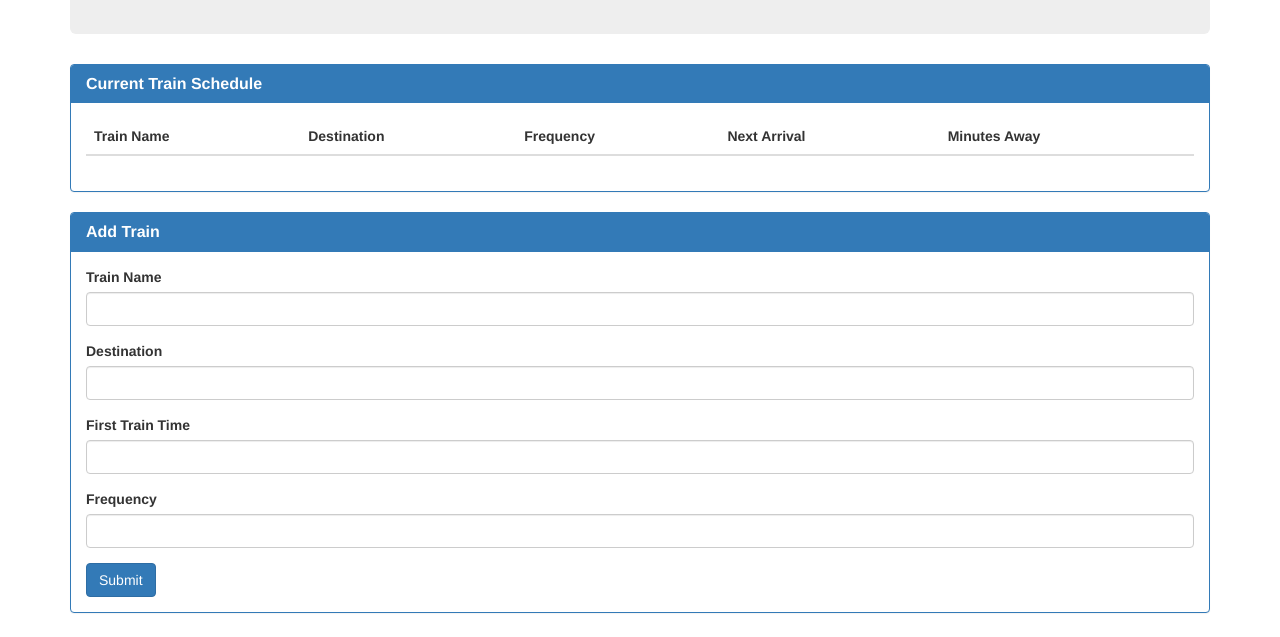
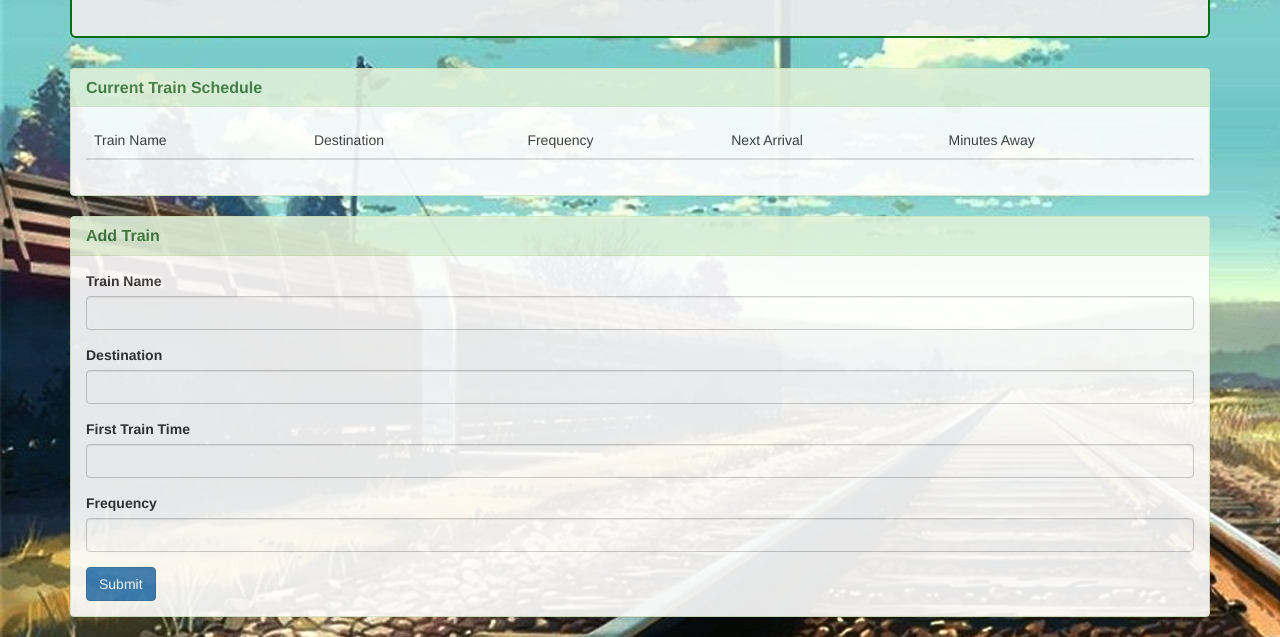
Before and after one commit to dantesta/TrainScheduler, a plain HTML site: page index.html in a window 1280 px wide. Shown: the part 208-845 px from the top of the page. Drawn offline with nearby package versions, Linux system fonts and the light colour scheme; no server answers.

Commit message:
added styling

```diff
--- a/assets/css/reset.css
+++ b/assets/css/reset.css
@@ -0,0 +1,48 @@
+/* http://meyerweb.com/eric/tools/css/reset/
+   v2.0 | 20110126
+   License: none (public domain)
+*/
+
+html, body, div, span, applet, object, iframe,
+h1, h2, h3, h4, h5, h6, p, blockquote, pre,
+a, abbr, acronym, address, big, cite, code,
+del, dfn, em, img, ins, kbd, q, s, samp,
+small, strike, strong, sub, sup, tt, var,
+b, u, i, center,
+dl, dt, dd, ol, ul, li,
+fieldset, form, label, legend,
+table, caption, tbody, tfoot, thead, tr, th, td,
+article, aside, canvas, details, embed,
+figure, figcaption, footer, header, hgroup,
+menu, nav, output, ruby, section, summary,
+time, mark, audio, video {
+	margin: 0;
+	padding: 0;
+	border: 0;
+	font-size: 100%;
+	font: inherit;
+	vertical-align: baseline;
+}
+/* HTML5 display-role reset for older browsers */
+article, aside, details, figcaption, figure,
+footer, header, hgroup, menu, nav, section {
+	display: block;
+}
+body {
+	line-height: 1;
+}
+ol, ul {
+	list-style: none;
+}
+blockquote, q {
+	quotes: none;
+}
+blockquote:before, blockquote:after,
+q:before, q:after {
+	content: '';
+	content: none;
+}
+table {
+	border-collapse: collapse;
+	border-spacing: 0;
+}
--- a/assets/css/style.css
+++ b/assets/css/style.css
@@ -0,0 +1,22 @@
+body {
+	background-image: url(../images/train.jpg);
+
+}
+
+.jumbotron {
+	background-blend-mode: multiply;
+	opacity: 0.9;
+	border: 2px solid darkgreen;
+}
+
+
+.panel {
+	background-blend-mode: multiply;
+	opacity: 0.9;
+
+
+}
+
+.panel-heading {
+	background-color: orange;
+}
--- a/index.html
+++ b/index.html
@@ -6,6 +6,8 @@
 
     <meta charset="UTF-8">
     <title>Train Scheduler</title>
+
+    <link rel="stylesheet" href="https://cdnjs.cloudflare.com/ajax/libs/meyer-reset/2.0/reset.css">
 
     <!-- Bootstrap -->
     <link rel="stylesheet" href="https://maxcdn.bootstrapcdn.com/bootstrap/3.3.7/css/bootstrap.min.css">
@@ -18,6 +20,8 @@
     <!-- Moment.js Reference -->
     <!-- <script src="http://momentjs.com/downloads/moment.js"></script>   -->
     <script src="https://cdn.jsdelivr.net/momentjs/2.12.0/moment.min.js"></script>
+
+          <link rel="stylesheet" href="assets/css/style.css">
 
   </head>
 
@@ -37,7 +41,7 @@
         <div class="col-lg-12">
 
         <!-- Current Train-->
-          <div class="panel panel-primary">
+          <div class="panel panel-success">
             <div class="panel-heading">
               <h3 class="panel-title"><strong>Current Train Schedule</strong></h3>
             </div>
@@ -60,7 +64,7 @@
           </div>
 
           <!-- Add Train  -->
-          <div class="panel panel-primary">
+          <div class="panel panel-success">
             <div class="panel-heading">
               <h3 class="panel-title"><strong>Add Train</strong></h3>
             </div>
```
Also changed, not shown: assets/images/train.jpg (added), 2 other files.
